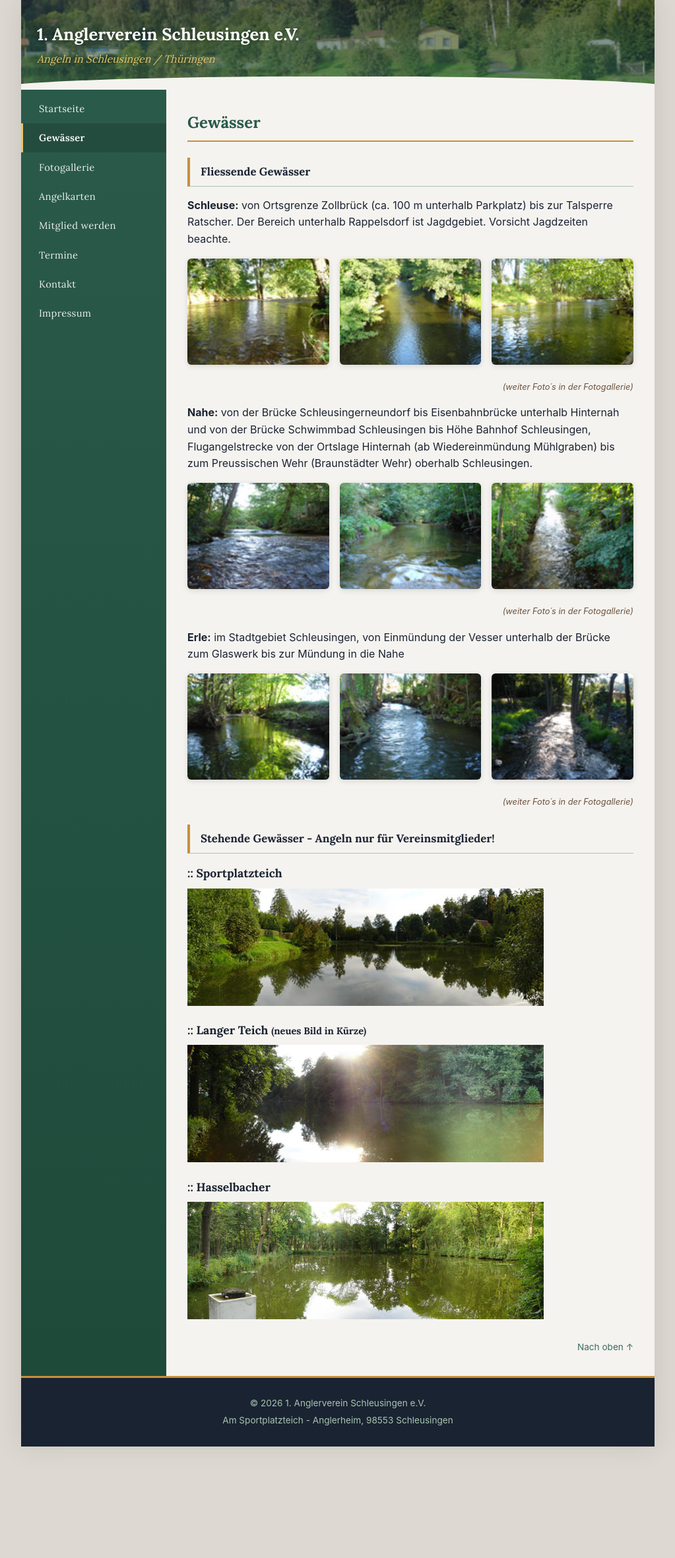
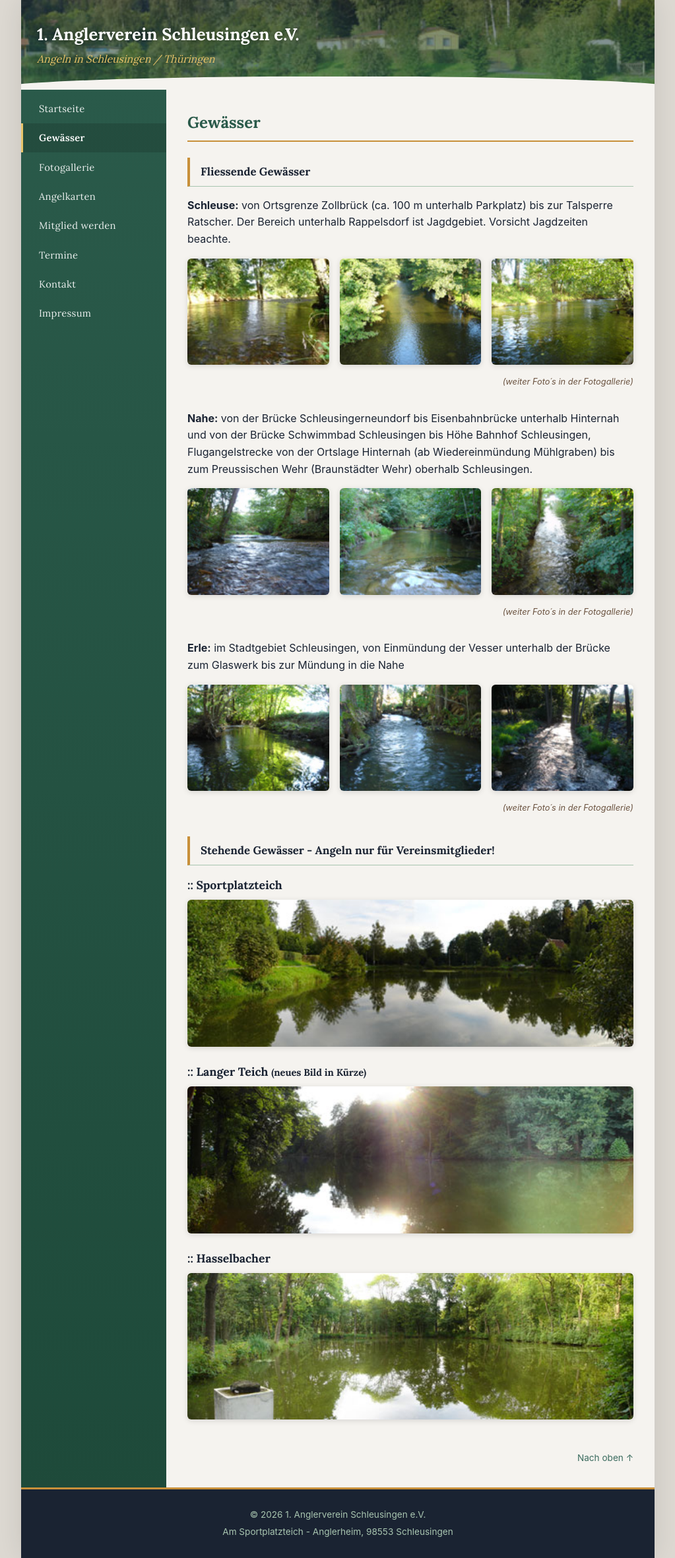
Before and after one commit to AndreKutzleb/av-schleusingen, a Jekyll site: the page built from gewaesser.html, in a window 1280 px wide. Shown: the whole page at 66% size, without its empty margins (128-1151 px from the left). Built offline with Jekyll 4.4.1, drawn with Linux system fonts in a browser that asks for light colours; before the commit the page ends 2193 px from its top, so only the background shows below that.

Commit message:
Fix mobile Gewaesser image stacking

```diff
--- a/css/avs_style.css
+++ b/css/avs_style.css
@@ -310,6 +310,10 @@
 }
 
 /* --- Image Row (flexbox) --- */
+.water-entry {
+  margin-bottom: var(--spacing-xl);
+}
+
 .image-row {
   display: flex;
   gap: var(--spacing-md);
@@ -325,6 +329,7 @@
 }
 
 .image-row img {
+  display: block;
   border-radius: var(--radius);
   width: 100%;
   height: auto;
@@ -332,9 +337,19 @@
   transition: transform 0.2s, box-shadow 0.2s;
 }
 
-.image-row img:hover {
-  transform: scale(1.02);
-  box-shadow: 0 4px 16px rgba(0, 0, 0, 0.18);
+.still-water-image {
+  display: block;
+  width: 100%;
+  margin: 0 0 var(--spacing-lg);
+  border-radius: var(--radius);
+  box-shadow: 0 2px 8px rgba(0, 0, 0, 0.12);
+}
+
+@media (hover: hover) and (pointer: fine) {
+  .image-row img:hover {
+    transform: scale(1.02);
+    box-shadow: 0 4px 16px rgba(0, 0, 0, 0.18);
+  }
 }
 
 .image-row figcaption {
@@ -606,6 +621,20 @@
 
   .image-row {
     flex-direction: column;
+    gap: var(--spacing-sm);
+  }
+
+  .image-row figure {
+    flex: none;
+    width: 100%;
+  }
+
+  .image-row img {
+    transform: none;
+  }
+
+  .water-entry {
+    margin-bottom: var(--spacing-lg);
   }
 
   .page-title {
--- a/gewaesser.html
+++ b/gewaesser.html
@@ -17,6 +17,7 @@
 
 <h2 class="section-header">Fliessende Gew&auml;sser</h2>
 
+<section class="water-entry">
   <p><strong>Schleuse:</strong> von Ortsgrenze Zollbr&uuml;ck (ca. 100 m unterhalb Parkplatz) bis zur Talsperre Ratscher. Der Bereich unterhalb Rappelsdorf ist Jagdgebiet. Vorsicht Jagdzeiten beachte.</p>
 
   <div class="image-row">
@@ -31,7 +32,9 @@
     </figure>
   </div>
   <p class="text-muted">(weiter Foto&acute;s in der Fotogallerie)</p>
+</section>
 
+<section class="water-entry">
   <p><strong>Nahe:</strong> von der Br&uuml;cke Schleusingerneundorf bis Eisenbahnbr&uuml;cke unterhalb Hinternah und von der Br&uuml;cke Schwimmbad Schleusingen bis H&ouml;he Bahnhof Schleusingen, Flugangelstrecke von der Ortslage Hinternah (ab Wiedereinm&uuml;ndung M&uuml;hlgraben) bis zum Preussischen Wehr (Braunst&auml;dter Wehr) oberhalb Schleusingen.</p>
 
   <div class="image-row">
@@ -46,7 +49,9 @@
     </figure>
   </div>
   <p class="text-muted">(weiter Foto&acute;s in der Fotogallerie)</p>
+</section>
 
+<section class="water-entry">
   <p><strong>Erle:</strong> im Stadtgebiet Schleusingen, von Einm&uuml;ndung der Vesser unterhalb der Br&uuml;cke zum Glaswerk bis zur M&uuml;ndung in die Nahe</p>
 
   <div class="image-row">
@@ -61,16 +66,17 @@
     </figure>
   </div>
   <p class="text-muted">(weiter Foto&acute;s in der Fotogallerie)</p>
+</section>
 
 <h2 class="section-header">Stehende Gew&auml;sser - Angeln nur f&uuml;r Vereinsmitglieder!</h2>
 
 <h3>:: Sportplatzteich</h3>
-<img src="images_gewaesser/sportplatzteich_pr.jpg" alt="Sportplatzteich">
+<img class="still-water-image" src="images_gewaesser/sportplatzteich_pr.jpg" alt="Sportplatzteich">
 
 <h3>:: Langer Teich <small>(neues Bild in K&uuml;rze)</small></h3>
-<img src="images_gewaesser/haus-am-see_pr.jpg" alt="Langer Teich">
+<img class="still-water-image" src="images_gewaesser/haus-am-see_pr.jpg" alt="Langer Teich">
 
 <h3>:: Hasselbacher</h3>
-<img src="images_gewaesser/hasselbacher_pr.jpg" alt="Hasselbacher">
+<img class="still-water-image" src="images_gewaesser/hasselbacher_pr.jpg" alt="Hasselbacher">
 
 <div style="text-align: right;"><a href="#top" class="back-to-top">Nach oben &uarr;</a></div>
```
Lines whose indentation alone changed are shown as unchanged.
